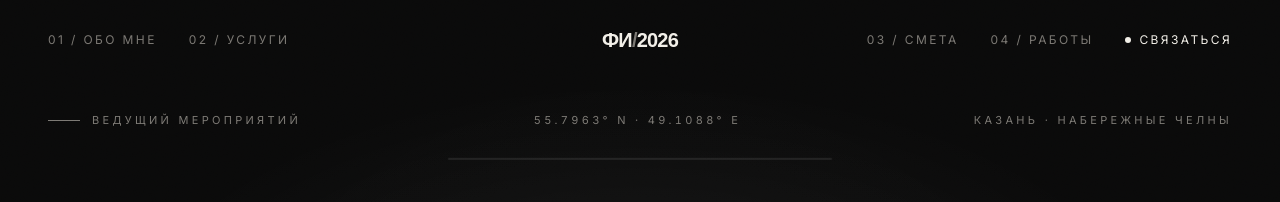
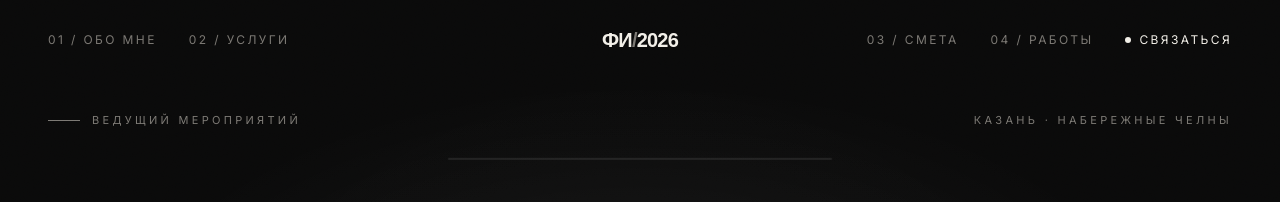
Before and after one commit to ueeet/farhad, a Next.js app: page / in a window 1280 px wide. Shown: the top 202 px of the page. Built offline with nearby package versions, Linux system fonts and the light colour scheme; a web font is replaced by a local one.

Commit message:
auto: update

```diff
--- a/src/components/Hero.tsx
+++ b/src/components/Hero.tsx
@@ -62,9 +62,6 @@ export function Hero() {
         <div className="flex items-center gap-3">
           <span className="w-8 h-px bg-text-muted" />
           Ведущий мероприятий
-        </div>
-        <div className="hidden sm:block tabular">
-          55.7963° N · 49.1088° E
         </div>
         <div className="text-right">
           Казань<span className="hidden sm:inline"> · </span>
```
